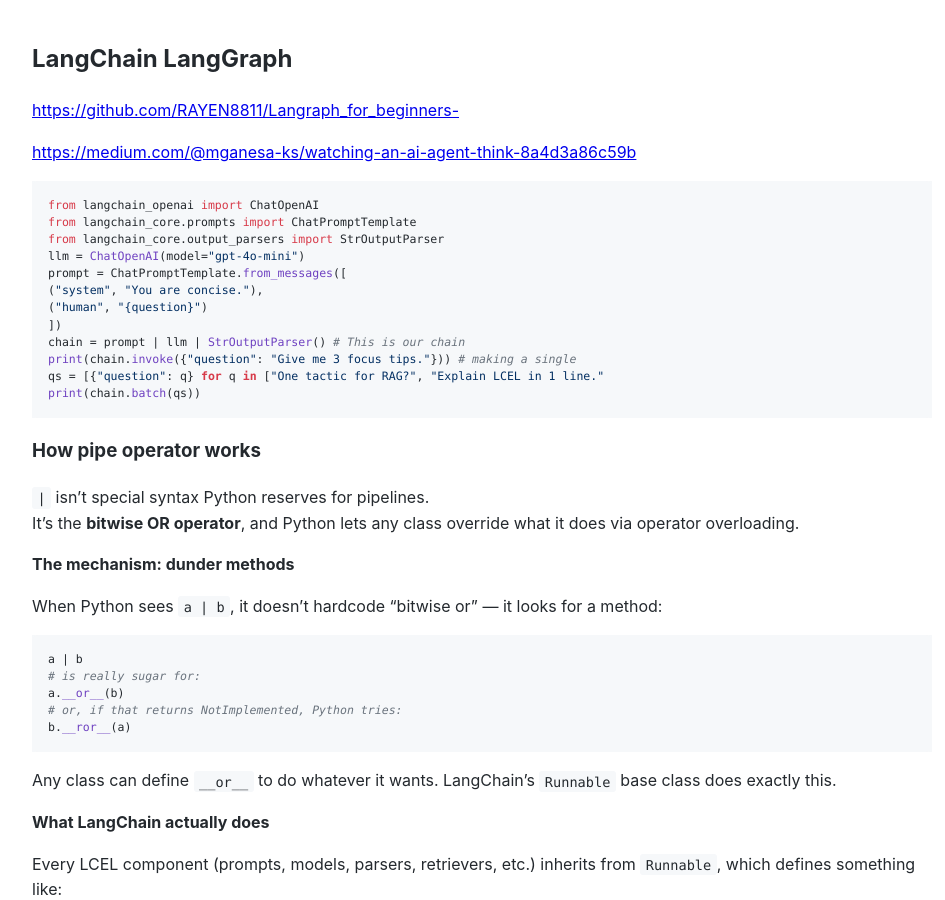
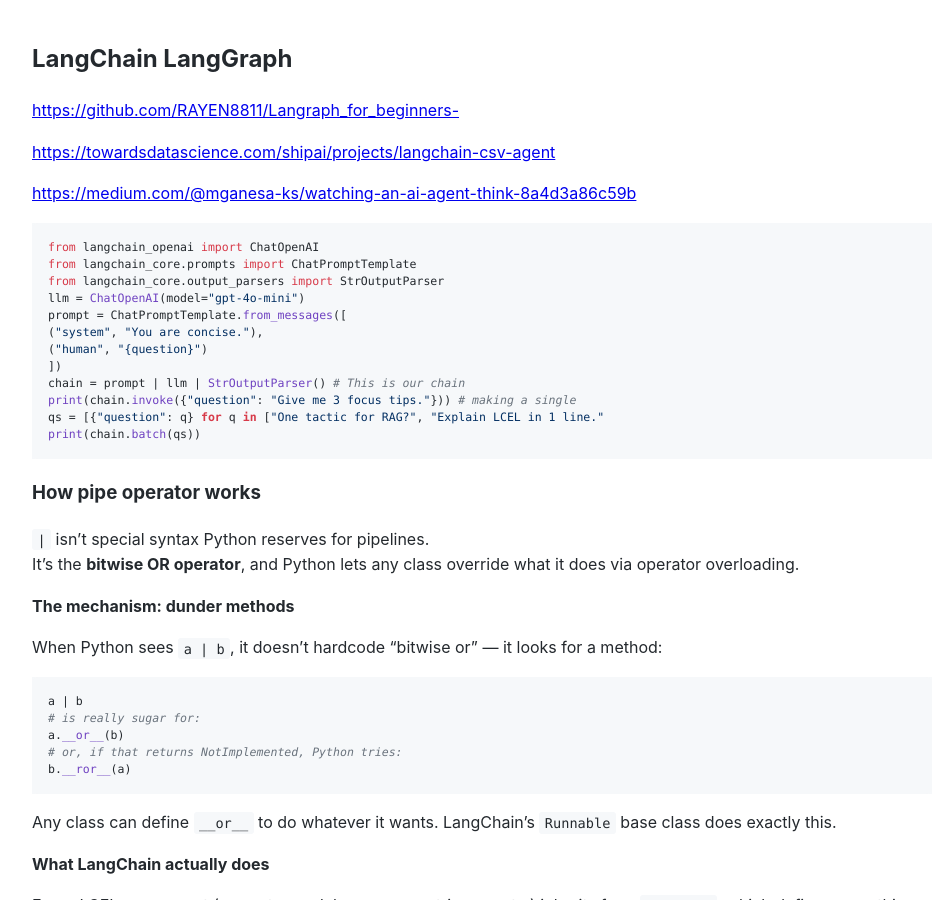
Before and after one commit to Michael-Lubinsky/michael-lubinsky.github.com, a Jekyll site: the page built from ml/langchain.md, in a window 1280 px wide and 900 px high. Shown: the whole window, without its empty margins (158-1103 px from the left). Built offline with Jekyll 4.4.1, drawn with Linux system fonts in a browser that asks for light colours; our own code applies the rules of GitHub Pages for plain Markdown files.

Commit message:
Update LangChain documentation with new links
Added additional resources and links related to LangChain.

```diff
--- a/ml/langchain.md
+++ b/ml/langchain.md
@@ -1,6 +1,8 @@
 ## LangChain LangGraph
 
 <https://github.com/RAYEN8811/Langraph_for_beginners->
+
+<https://towardsdatascience.com/shipai/projects/langchain-csv-agent>
 
 <https://medium.com/@mganesa-ks/watching-an-ai-agent-think-8a4d3a86c59b>
 
```
